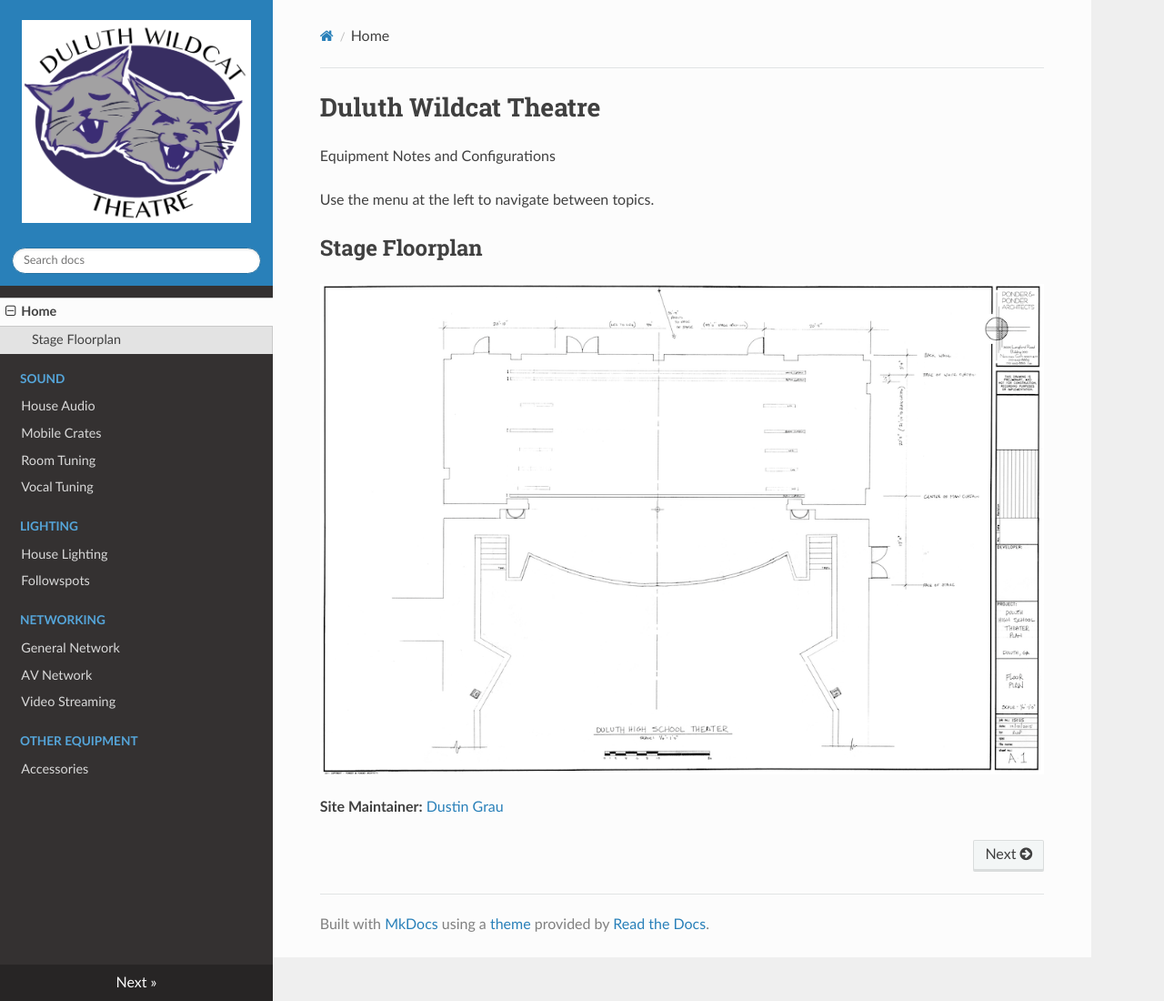
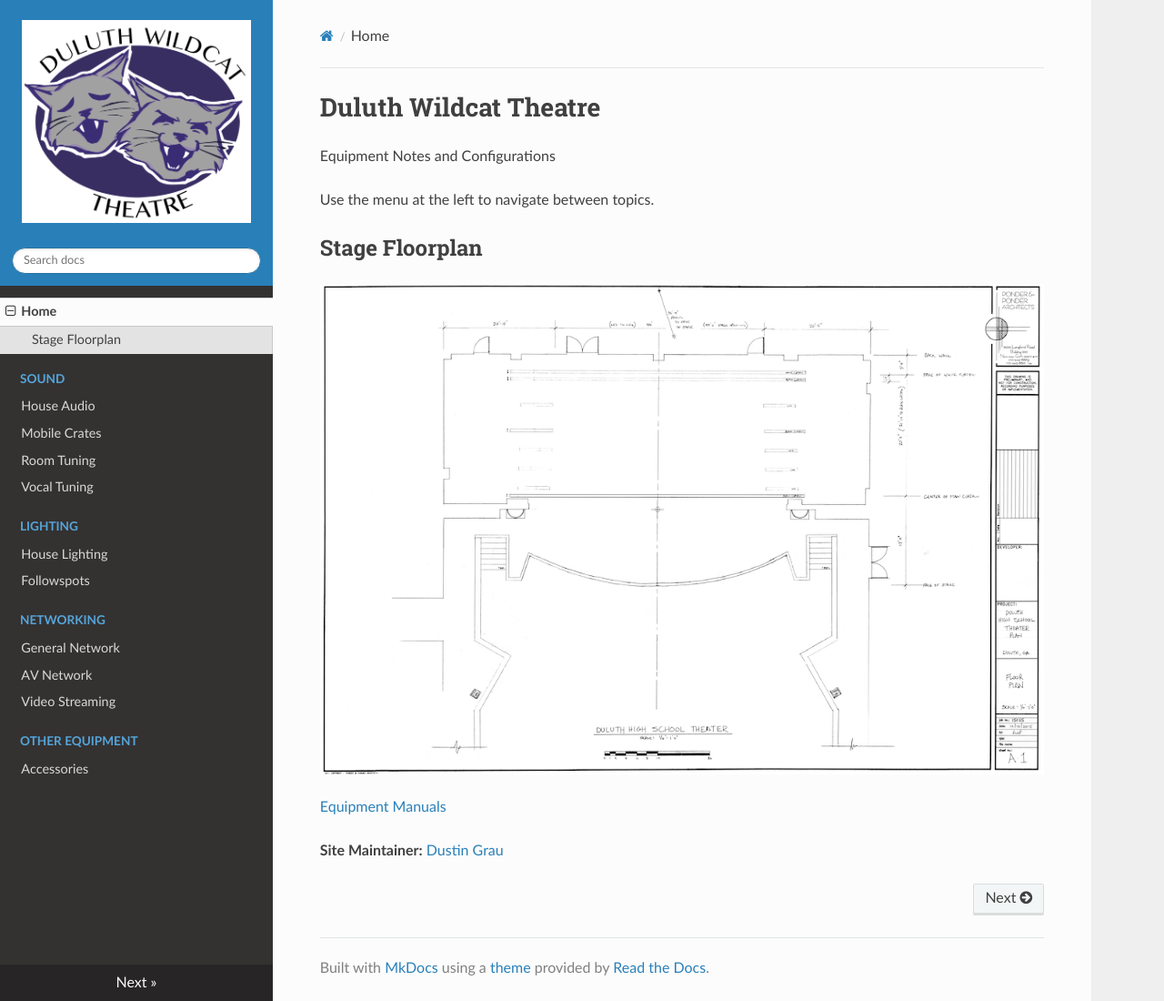
Before and after one commit to DustinGrau/DuluthTheatre, an MkDocs documentation site: the page built from docs/index.md, in a window 1280 px wide and 1100 px high. Shown: the whole window at 91% size. Built offline with MkDocs 1.6.1, drawn with Linux system fonts in a browser that asks for light colours; nearby versions of some CDN libraries.

Commit message:
Add manuals

```diff
--- a/docs/index.md
+++ b/docs/index.md
@@ -8,4 +8,6 @@
 
 [![Theatre Floorplan](images/DHS_Theatre_Floor_Plan_Small.png)](images/DHS_Theatre_Floor_Plan.png)
 
+[Equipment Manuals](https://github.com/DustinGrau/DuluthTheatre/manuals)
+
 **Site Maintainer:** [Dustin Grau](mailto:dustin.grau@gmail.com)
```
Also changed, not shown: 10 other files.
